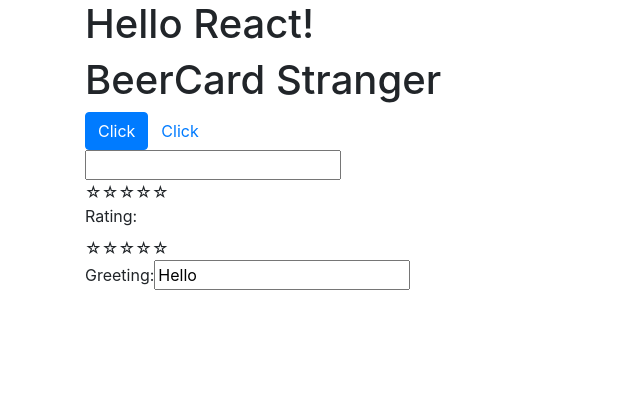
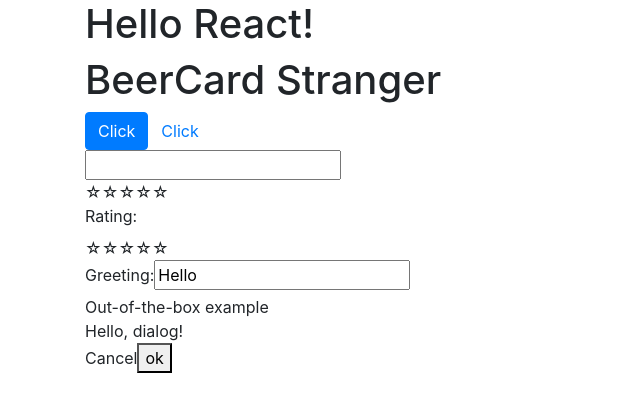
Before and after one commit to gyp2018/beerpad, a React app: page / in a window 1280 px wide. Shown: the top 412 px of the page, without its empty margins (0-640 px from the left). Built offline with nearby package versions, Linux system fonts and the light colour scheme.

Commit message:
fixed App

```diff
--- a/src/components/App.jsx
+++ b/src/components/App.jsx
@@ -4,6 +4,7 @@
 import Suggest from './Suggest';
 import Rating from './Rating';
 import Form from './Form';
+import Dialog from './Dialog';
 
 const App = () => (
   <div className="container">
@@ -22,6 +23,14 @@
         { rateme: 4, freetext: 'Hello' }
       }
     />
+
+    <Dialog
+      header="Out-of-the-box example"
+      onActoin={type => alert(type)}
+    >
+      Hello, dialog!
+    </Dialog>
+
   </div>
 );
 
```
